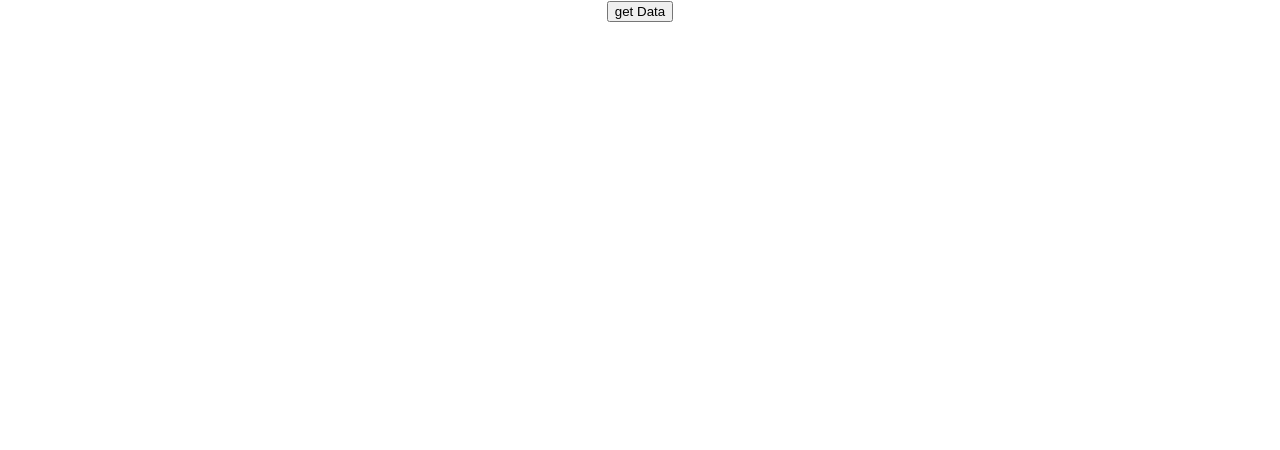
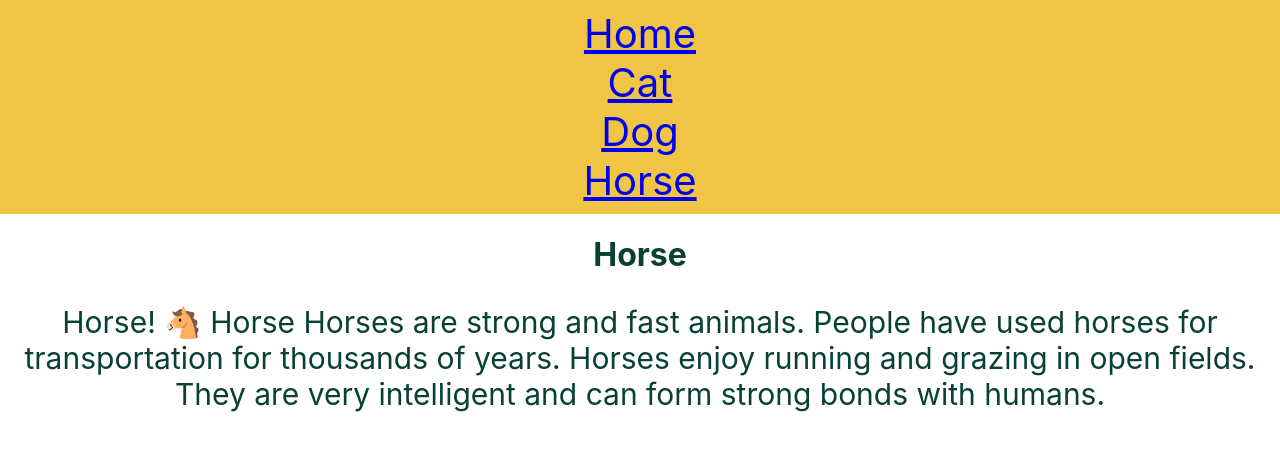
Before and after one commit to Mohammadi2005/React-Practice, a React (Create React App) app: page /horse in a window 1280 px wide. Shown: the top 450 px of the page. Built offline with nearby package versions, Linux system fonts and the light colour scheme.

Commit message:
pagination (react Router dom)

```diff
--- a/package.json
+++ b/package.json
@@ -10,6 +10,7 @@
     "axios": "^1.10.0",
     "react": "^19.1.0",
     "react-dom": "^19.1.0",
+    "react-router-dom": "^7.6.3",
     "react-scripts": "5.0.1",
     "web-vitals": "^2.1.4"
   },
--- a/src/App.css
+++ b/src/App.css
@@ -1,6 +1,6 @@
 .App {
   text-align: center;
-  color: #794777;
+  color: #094034;
 }
 .dark {
   text-align: center;
--- a/src/App.js
+++ b/src/App.js
@@ -1,49 +1,37 @@
-import logo from './logo.svg';
 import './App.css';
-import axios from "axios"
-import {useEffect, useState} from "react";
+import {Cat} from './pages/cat'
+import {Home} from './pages/home'
+import {Dog} from './pages/dog'
+import {Horse} from './pages/horse'
+import {Error} from './pages/Error'
+import {Route, Routes, Link, BrowserRouter as Router} from 'react-router-dom'
+
+
 
 function App() {
-    // "https://jsonplaceholder.typicode.com/users"
-
-    const [users, setUsers] = useState([]);
-
-    function getUsers() {
-        axios.get("https://jsonplaceholder.typicode.com/users")
-            .then((response) => {
-                setUsers(response.data);
-                console.log(response.data[0].name);
-                // console.log(users[0].name);
-            })
-    }
-
-    function DeleteUser(id) {
-        const newUsers = users.filter(user => user.id !== id)
-        setUsers(newUsers);
-    }
 
     return (
         <div className="App" >
-            <button onClick={getUsers}>get Data</button>
-            <ShowUsers users={users} DeleteUser={DeleteUser}/>
+            <Router>
+                <div style={{backgroundColor:'#f0c444' , fontSize: "40px", padding : "9px"}}>
+                    <Link to="/">Home</Link><br/>
+                    <Link to="/cat">Cat</Link><br/>
+                    <Link to="/dog">Dog</Link><br/>
+                    <Link to="/horse">Horse</Link>
+                </div>
+                <Routes>
+                    <Route path="/" element={<Home/>}/>
+                    <Route path="/cat" element={<Cat/>}/>
+                    <Route path="/dog" element={<Dog/>}/>
+                    <Route path="/horse" element={<Horse/>}/>
+                    <Route path="*" element={<Error/>}/>
+                </Routes>
+            </Router>
         </div>
     );
 }
 
-function ShowUsers(props) {
-    return (
-        <div>
-            {props.users.map((user) => {
-                return (
-                    <div key={`div-${user.id}`}>
-                        {user.name && <h2 key={`name-${user.id}`}>{user.id} _ {user.name}</h2>}
-                        {user.name && <button key={`btn-${user.id}`} onClick={() => props.DeleteUser(user.id)}>Delete {user.name}</button>}
-                    </div>
-                )
-            })}
-        </div>
-    )
-}
+
 
 
 export default App;
--- /dev/null
+++ b/src/pages/Error.js
@@ -0,0 +1,5 @@
+export function Error() {
+    return (
+        <h1>Error ...</h1>
+    )
+}
--- /dev/null
+++ b/src/pages/cat.js
@@ -0,0 +1,11 @@
+export function Cat() {
+    return (
+        <div>
+            <h1>Cats</h1>
+            <p style={{fontSize: "30px"}}>🐱
+                Cat
+                Cats are small and playful animals. They like to sleep during the day and are very active at night.
+                Cats love to climb and explore. Many people keep cats as pets because they are clean and independent.</p>
+        </div>
+    )
+}
--- /dev/null
+++ b/src/pages/dog.js
@@ -0,0 +1,13 @@
+export function Dog(){
+    return (
+        <div>
+            <h1>Dog</h1>
+            <p style={{fontSize: "30px"}}>
+                🐶 Dog
+
+                Dogs are friendly and loyal animals. They enjoy playing with people and going for walks.
+                Dogs can be trained to do tricks and help humans in many ways. They are great companions and love to protect their owners.
+            </p>
+        </div>
+    )
+}
--- /dev/null
+++ b/src/pages/home.js
@@ -0,0 +1,7 @@
+export function Home() {
+    return (
+        <div>
+            <h1>Home</h1>
+        </div>
+    )
+}
--- /dev/null
+++ b/src/pages/horse.js
@@ -0,0 +1,13 @@
+export function Horse() {
+    return (
+        <div>
+            <h1>Horse</h1>
+            <p style={{fontSize: "30px"}}>Horse!
+                🐴 Horse
+
+                Horses are strong and fast animals. People have used horses for transportation for thousands of years.
+                Horses enjoy running and grazing in open fields. They are very intelligent and can form strong bonds with humans.
+            </p>
+ </div>
+    )
+}
```
Also changed, not shown: 1 other file (tests, documents, lock files or other folders).
